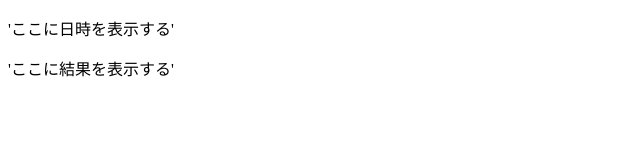
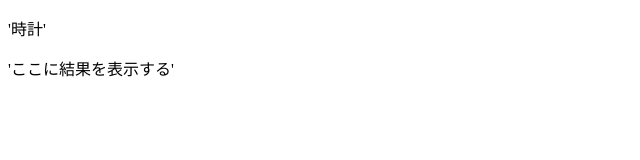
Before and after one commit to ekuaru/web1-11, a plain HTML site: page index.html in a window 1280 px wide. Shown: the whole page, without its empty margins (0-640 px from the left). Drawn offline with Linux system fonts and the light colour scheme.

Commit message:
Update index.html

```diff
--- a/index.html
+++ b/index.html
@@ -8,7 +8,7 @@
 
  <body>
   <section>
-   <p id="choice">'ここに日時を表示する'</p>
+   <p id="choice">'時計'</p>
   </section>
 
    <section>
```
